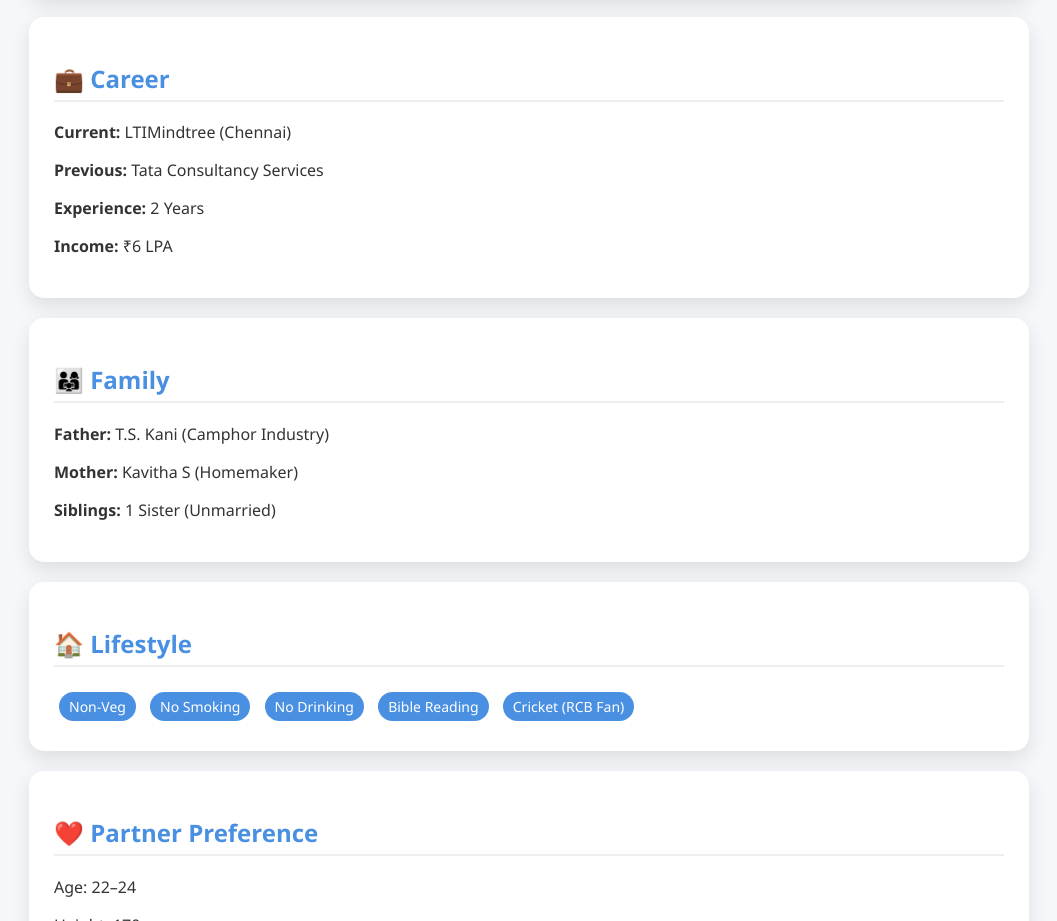
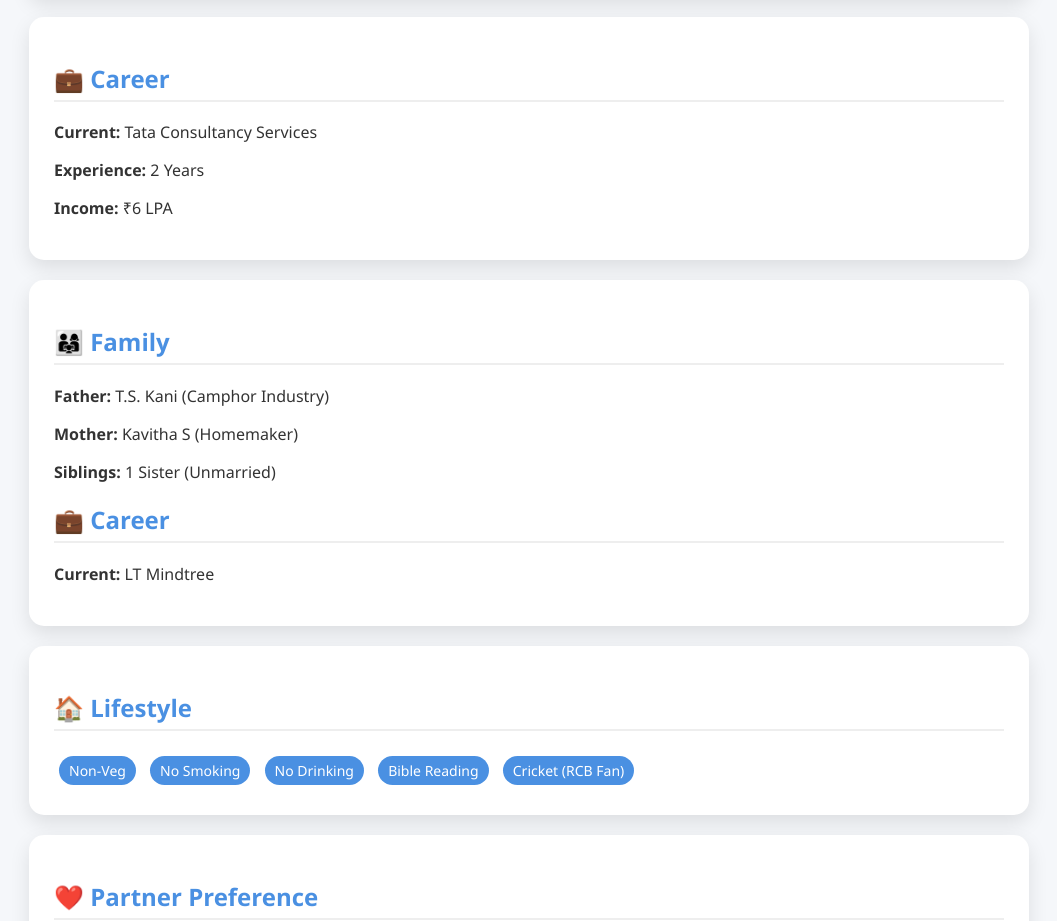
Before and after one commit to stephen15-01/Stephen-, a plain HTML site: page index.html in a window 1280 px wide. Shown: the part 943-1864 px from the top of the page, without its empty margins (111-1168 px from the left). Drawn offline with Linux system fonts and the light colour scheme.

Commit message:
Update index.html

```diff
--- a/index.html
+++ b/index.html
@@ -111,8 +111,7 @@
   <!-- Career -->
   <div class="card">
     <h2>💼 Career</h2>
-    <p><b>Current:</b> LTIMindtree (Chennai)</p>
-    <p><b>Previous:</b> Tata Consultancy Services</p>
+    <p><b>Current:</b> Tata Consultancy Services</p>
     <p><b>Experience:</b> 2 Years</p>
     <p><b>Income:</b> ₹6 LPA</p>
   </div>
@@ -123,6 +122,8 @@
     <p><b>Father:</b> T.S. Kani (Camphor Industry)</p>
     <p><b>Mother:</b> Kavitha S (Homemaker)</p>
     <p><b>Siblings:</b> 1 Sister (Unmarried)</p>
+    <h2>💼 Career</h2>
+    <p><b>Current:</b> LT Mindtree</p>
   </div>
 
   <!-- Lifestyle -->
```
